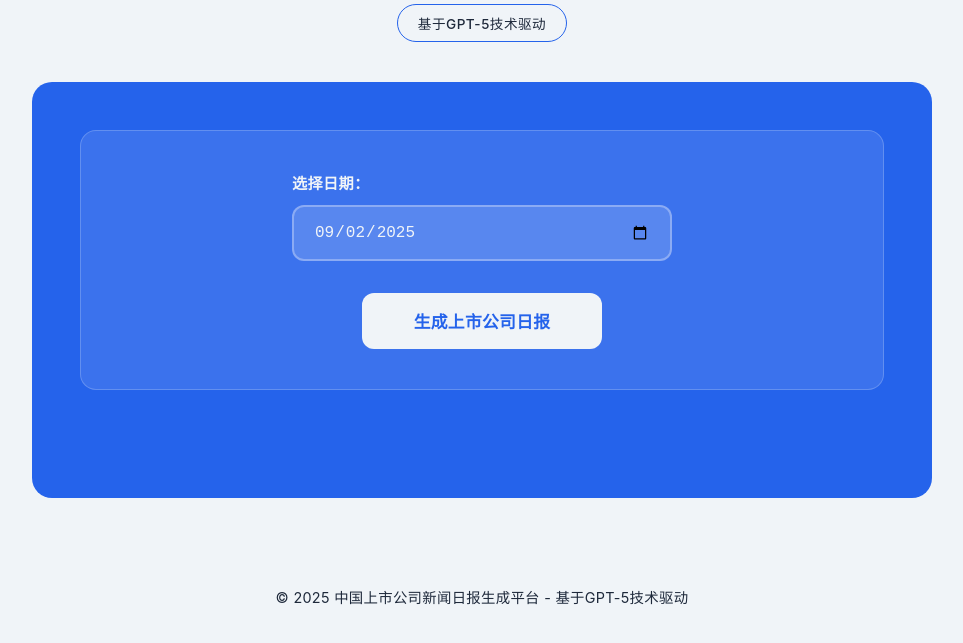
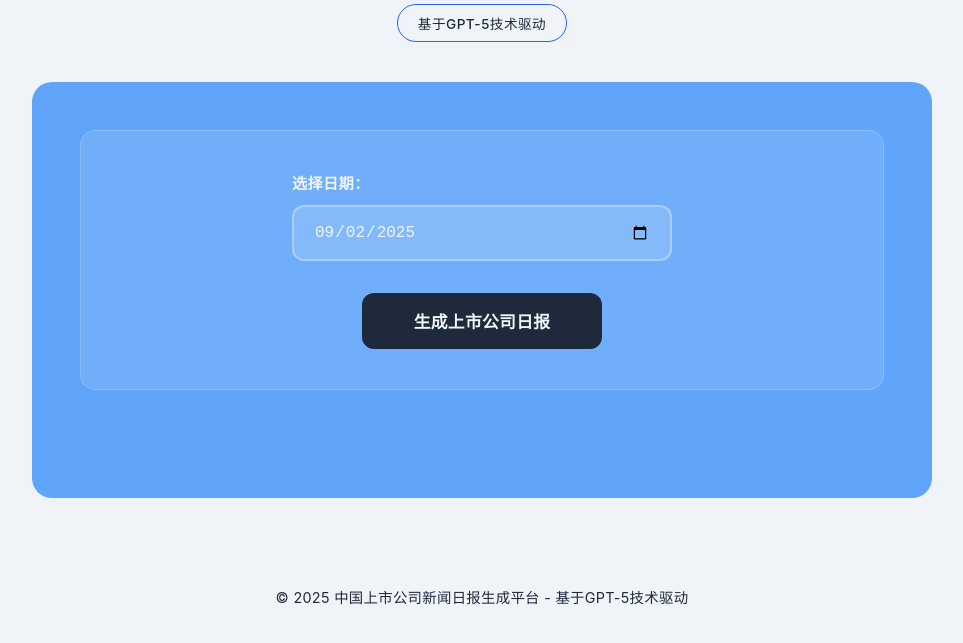
Before and after one commit to Imd11/china-stock-analyzer, a website: page index.html in a window 1280 px wide. Shown: the part 145-788 px from the top of the page, without its empty margins (158-1121 px from the left). Drawn offline with Linux system fonts and the light colour scheme.

Commit message:
优化颜色对比度
- 中间区域改为较浅的蓝色 #60a5fa
- 生成按钮改为深灰色 #1e293b
- 更好的视觉层次和对比度

```diff
--- a/style-thinking.css
+++ b/style-thinking.css
@@ -59,7 +59,7 @@ header h1 {
 }
 
 main {
-    background: #2563eb;
+    background: #60a5fa;
     border-radius: 20px;
     padding: 3rem;
     margin: 0 auto 40px;
@@ -123,8 +123,8 @@ main {
 
 .generate-btn {
     padding: 1rem 2.5rem;
-    background: #f0f4f8;
-    color: #2563eb;
+    background: #1e293b;
+    color: #f0f4f8;
     border: none;
     border-radius: 12px;
     font-size: 1.05rem;
@@ -137,7 +137,7 @@ main {
 
 .generate-btn:hover {
     transform: translateY(-2px);
-    background: #1e293b;
+    background: #0f172a;
     color: #f0f4f8;
 }
 
```
